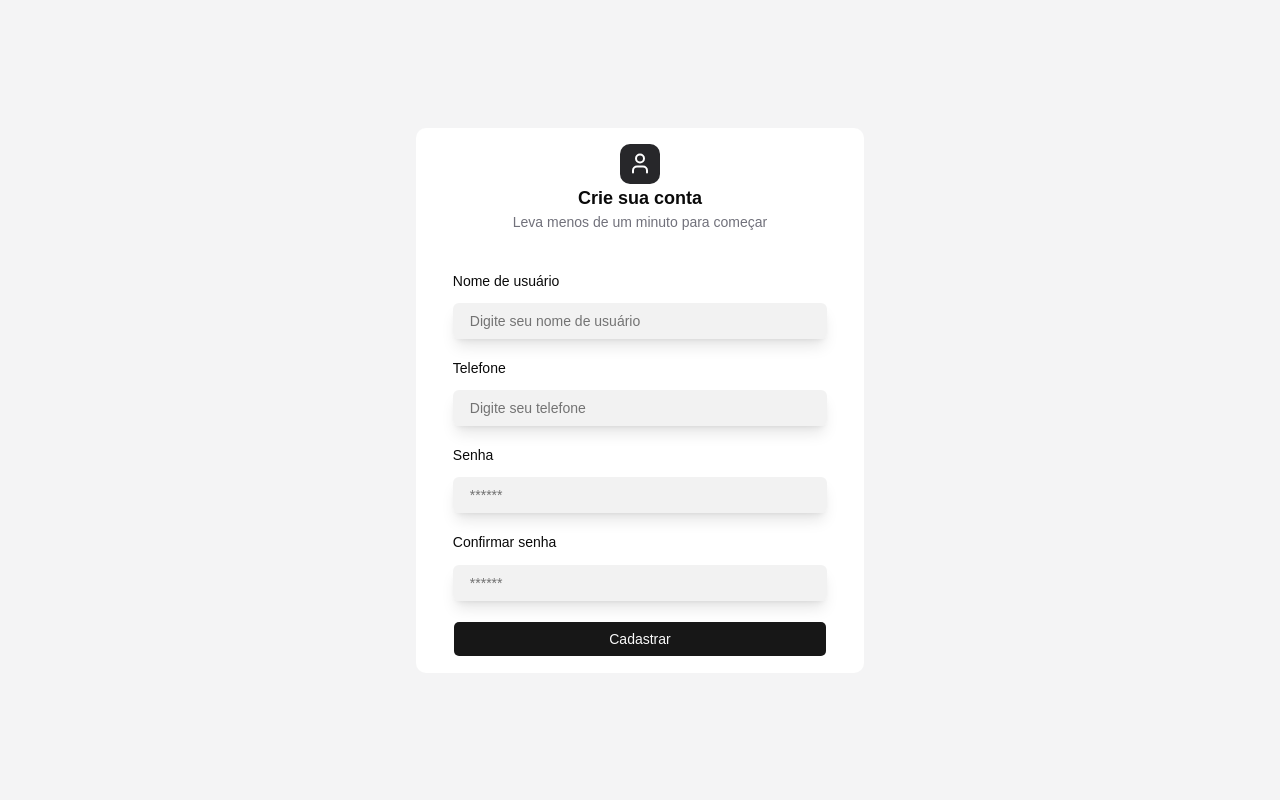
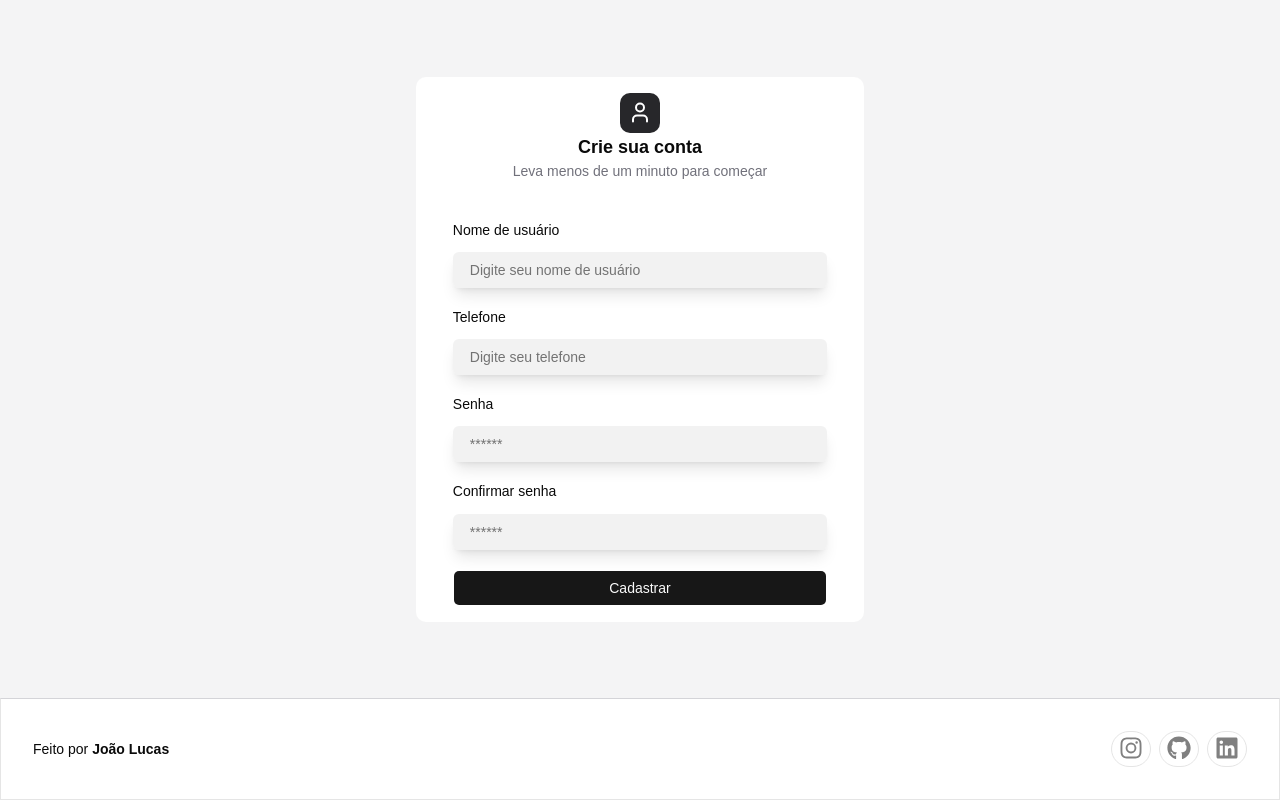
Before and after one commit to joaolucasalves010/websockets_chat_frontend, a React (Vite) app in the folder apps/web/: page /signup in a window 1280 px wide. Built offline with nearby package versions, Linux system fonts and the light colour scheme.

Commit message:
feat: adicionando Footer na págna de SignUp

```diff
--- a/apps/web/src/pages/SignUp.tsx
+++ b/apps/web/src/pages/SignUp.tsx
@@ -1,12 +1,16 @@
 import SignUpComponent from "@/components/SignUpComponent"
+import Footer from "@/components/Footer"
 
 const SignUp = () => {
   return (
-    <main className="bg-zinc-100 min-h-screen flex justify-center items-center">
-      <section className="bg-white rounded-lg max-w-md">
-        <SignUpComponent />
-      </section>
-    </main>
+    <div className="flex flex-col min-h-screen">
+      <main className="bg-zinc-100 flex flex-1 justify-center items-center">
+        <section className="bg-white rounded-lg max-w-md">
+          <SignUpComponent />
+        </section>
+      </main>
+      <Footer />
+    </div>
   )
 }
 
```
